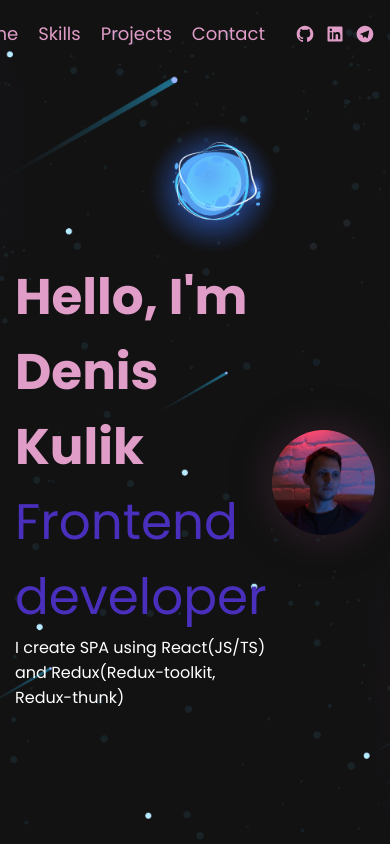
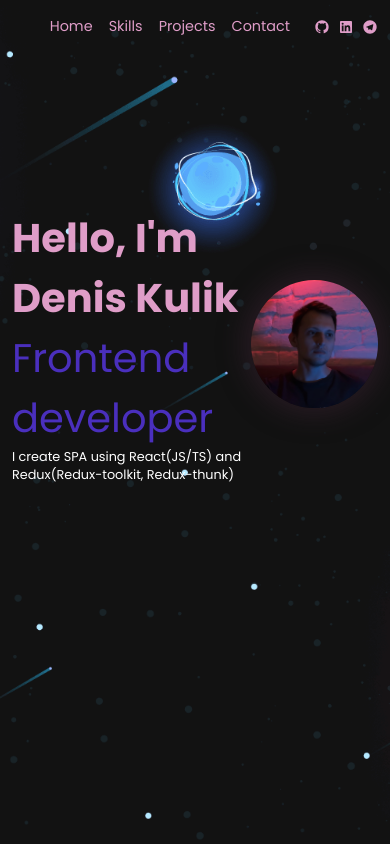
Before and after one commit to DenisKulik/frontend-developer-portfolio, a React (Vite) app: page / in a window 390 px wide. Built offline with nearby package versions, Linux system fonts and the light colour scheme.

Commit message:
add media queries to theme

```diff
--- a/src/GlobalStyles.ts
+++ b/src/GlobalStyles.ts
@@ -7,6 +7,11 @@ export const theme = {
         primaryDark: 'rgb(58, 33, 49)',
         secondary: 'rgb(74, 47, 189)',
         background: 'rgb(18, 18, 18)',
+    },
+    media: {
+        large: '(max-width: 1200px)',
+        medium: '(max-width: 900px)',
+        small: '(max-width: 900px)',
     }
 };
 
@@ -26,5 +31,9 @@ export const Global = createGlobalStyle`
     box-sizing: border-box;
     font-family: Poppins, sans-serif;
     font-size: 62.5%; // 1 rem = 10px
+
+    @media ${props => props.theme.media.large} {
+      font-size: 50%; // 1 rem = 8px
+    }
   }
 `;
```
